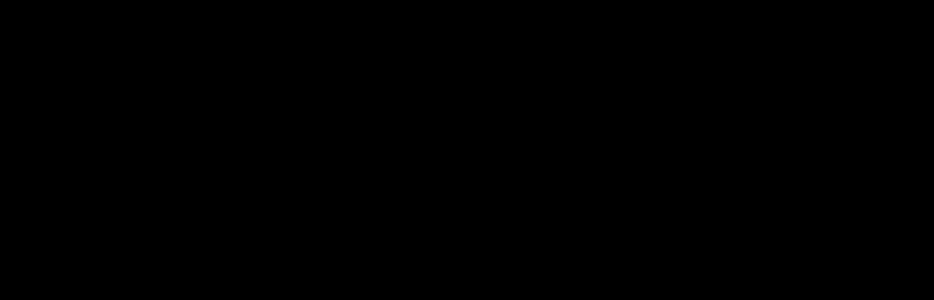
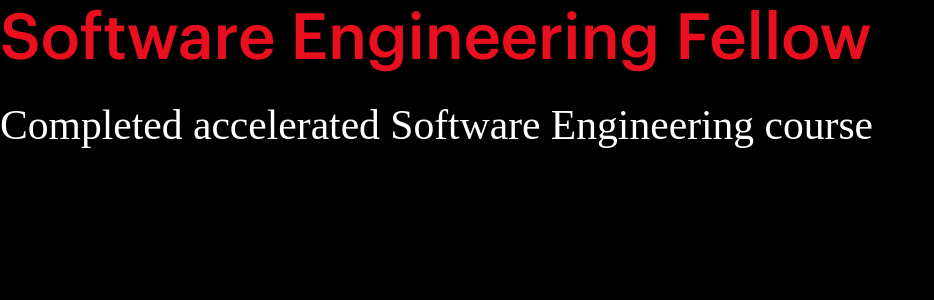
Before and after one commit to TeaganPetterson/Portfolio, a Flask app: page /work in a window 1280 px wide. Before the commit the part shown is empty. Shown: the top 300 px of the page, without its empty margins (0-934 px from the left). Run offline with Flask 2, Linux system fonts and the light colour scheme; some libraries are stand-ins or nearby versions.

Commit message:
professional page is screwed up

```diff
--- a/templates/work.html
+++ b/templates/work.html
@@ -8,7 +8,16 @@
 
 {% block content %}
 <div>
-	Work Page
+	<h3>
+		<div class="text-color-red">
+			Software Engineering Fellow
+		</div>
+	</h3>
+	<p>
+	<div class="text-color-white">
+		Completed accelerated Software Engineering course
+	</div>
+	</p>
 </div>
 
 {% endblock %}
```
